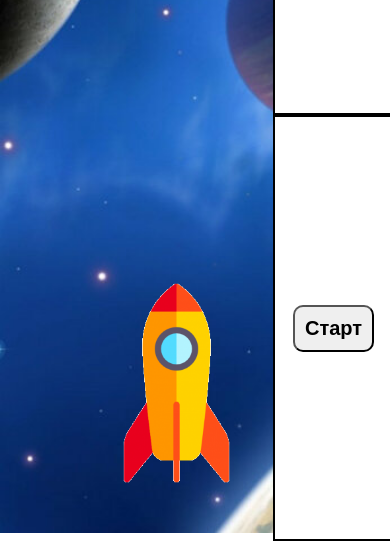
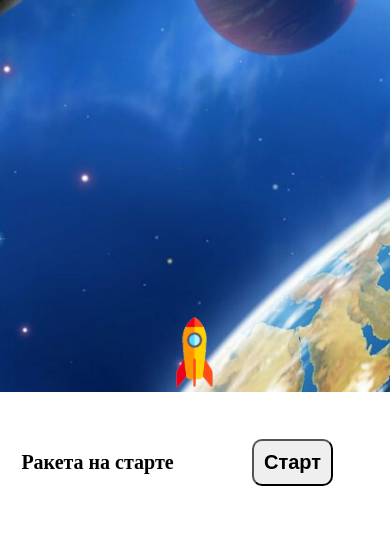
Before and after one commit to Vikks4/rocket, a plain HTML site: page index.html in a window 390 px wide. Shown: the part 311-852 px from the top of the page. Drawn offline with Linux system fonts and the light colour scheme.

Commit message:
для телефона

```diff
--- a/style.css
+++ b/style.css
@@ -20,6 +20,8 @@ body {
 .cup {
     width: 30%;
     height: 100%;
+    display: flex;
+    flex-direction: column;
 }
 
 #countDown,
@@ -29,19 +31,20 @@ body {
     align-items: center;
     width: 100%;
     height: 50%;
-    font-size: 3em;
+    font-size: 20px;
     font-weight: bold;
-    border: 2px solid black;
+
 }
 
 button {
-   font-size: 20px;
+    font-size: 20px;
     font-weight: bold;
     border-radius: 10px;
     padding: 10px;
 }
-#newRocket{
-    display:none;
+
+#newRocket {
+    display: none;
 }
 
 #rocket {
@@ -49,7 +52,7 @@ button {
     height: 200px;
     position: absolute;
     left: 45%;
-    bottom: 50px;
+    bottom: 5px;
 
     transition: all 5s ease-in-out;
 
@@ -58,3 +61,27 @@ button {
 #rocket img {
     height: 100%;
 }
+
+@media (max-width:800px) {
+    .container {
+        flex-direction: column;
+    }
+    .planet {
+        width: 100%;
+    }
+    .cup {
+        width: 100%;
+        height: 20%;
+        flex-direction: row;
+    }
+    #countDown,
+    .forButton {
+        width: 50%;
+        height: auto;
+    }
+
+    #rocket {
+        width: 70px;
+        height: 70px;
+    }
+}
```
